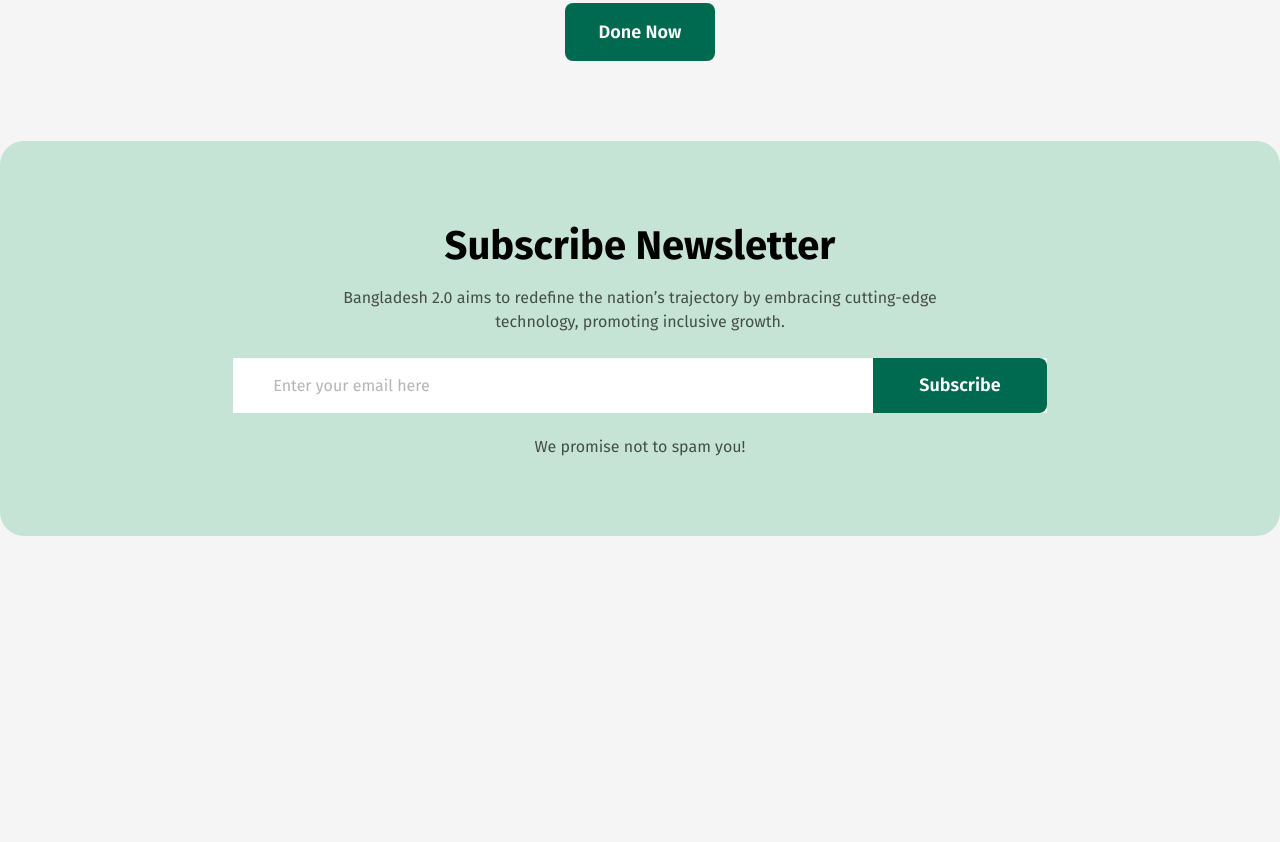
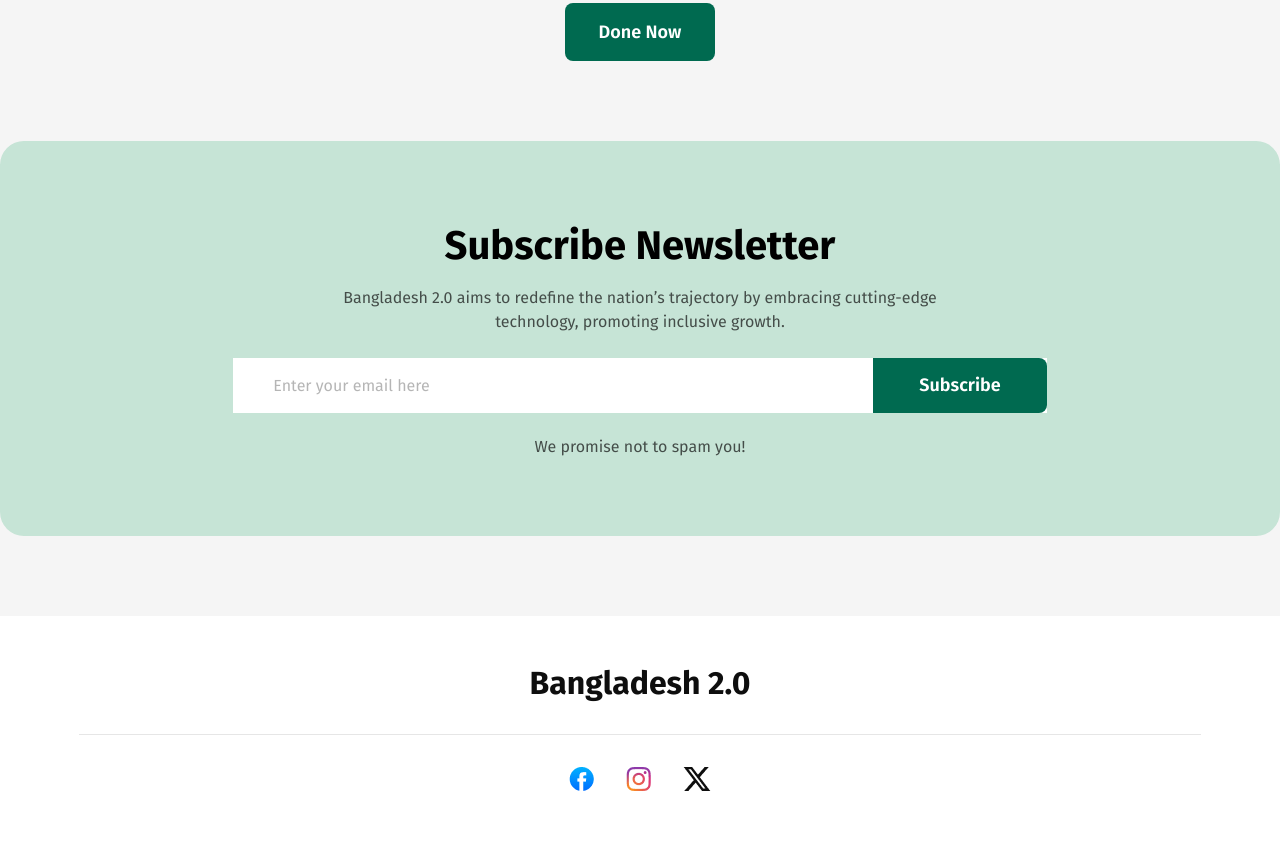
Before and after one commit to mottasimsadi/Assignment-1, a plain HTML site: page index.html in a window 1280 px wide. Shown: the part 4663-5505 px from the top of the page. Before the commit the page ends 5279 px from the top, so only its background shows below. Drawn offline with Linux system fonts and the light colour scheme.

Commit message:
completed the footer section(optional)

```diff
--- a/index.html
+++ b/index.html
@@ -309,6 +309,23 @@
       </section>
     </main>
 
-    <footer></footer>
+    <!-- This is the Footer Section(Optional) -->
+    <footer>
+      <div class="footer">
+        <h1 class="footer-title">Bangladesh 2.0</h1>
+        <hr />
+        <div class="icons">
+          <a href="https://www.facebook.com/" target="_blank"
+            ><img src="./assets/facebook.png" alt=""
+          /></a>
+          <a href="https://www.instagram.com/" target="_blank"
+            ><img src="./assets/instagram.png" alt=""
+          /></a>
+          <a href="https://www.x.com/" target="_blank"
+            ><img src="./assets/x.png" alt=""
+          /></a>
+        </div>
+      </div>
+    </footer>
   </body>
 </html>
--- a/styles/style.css
+++ b/styles/style.css
@@ -573,3 +573,35 @@ td .choice {
   border: none;
   cursor: pointer;
 }
+
+/* Footer Styles */
+.footer{
+    width: 100%;
+    height: 226px;
+    background-color: white;
+    display: flex;
+    flex-direction: column;
+    justify-content: center;
+    align-items: center;
+    text-align: center;
+    margin: 0 auto;
+    gap: 32px;
+}
+
+.footer .footer-title{
+    font-weight: 700;
+    font-size: 32px;
+    color: #0E0E0E;
+}
+.icons{
+    display: flex;
+    justify-content: center;
+    align-items: center;
+    text-align: center;
+    gap: 32px;
+}
+hr{
+    border: none;
+    border-bottom: 1px solid #0E0E0E1A;
+    width: 1122px;
+}
```
